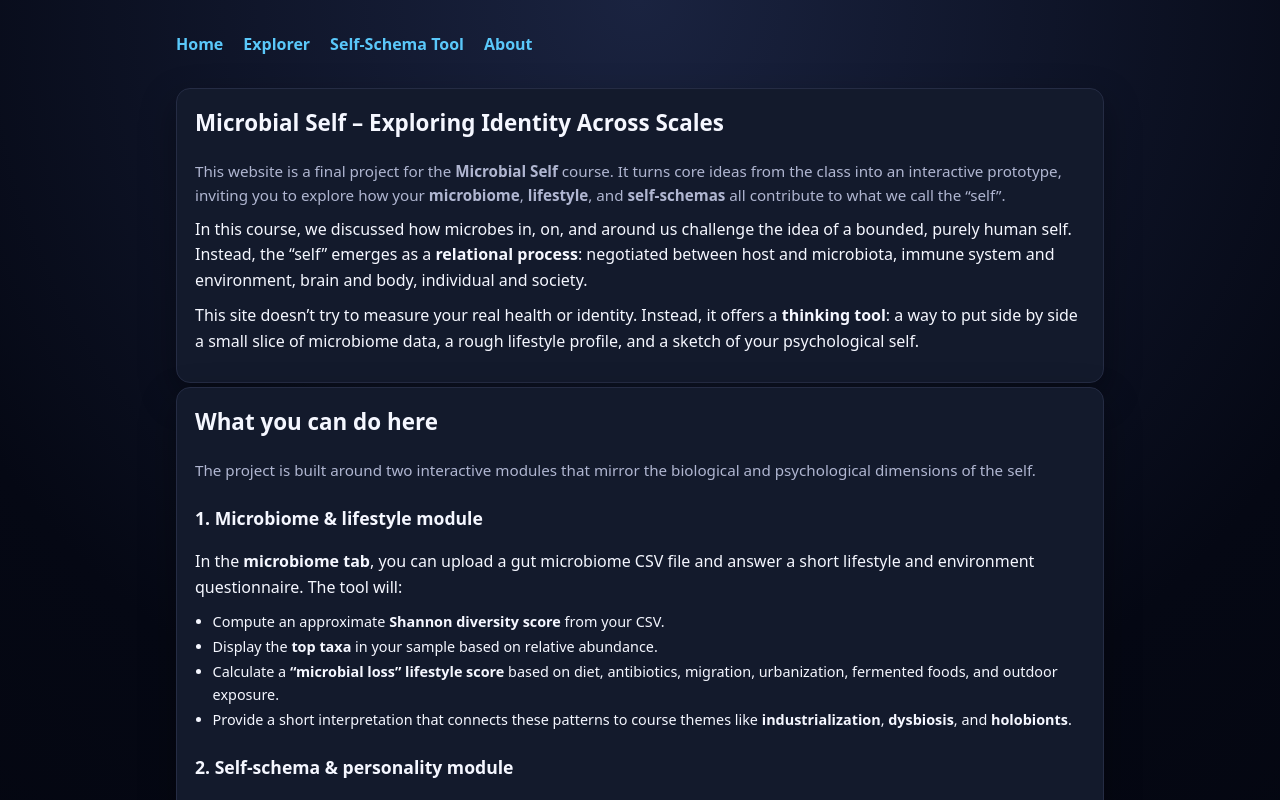
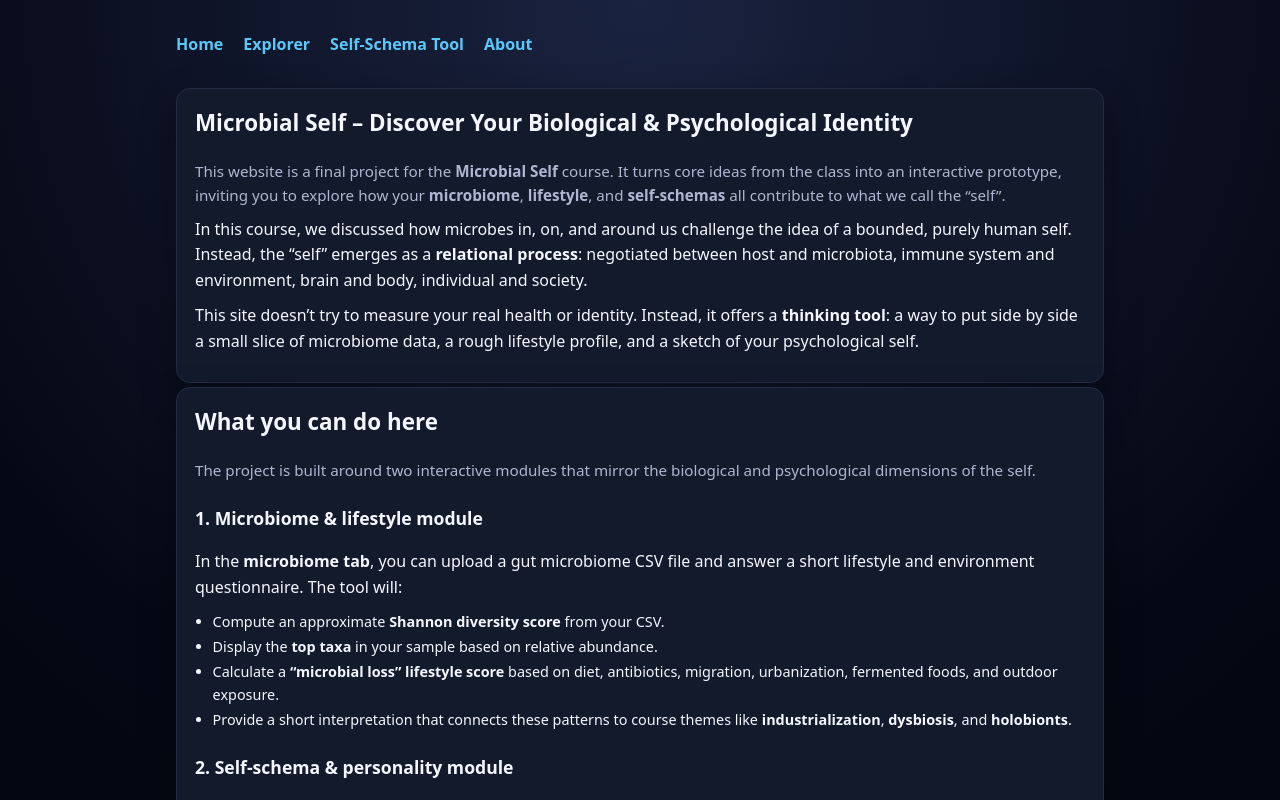
Before and after one commit to MicrobialSelf/MicrobialSelf.github.io, a React (Create React App) app in the folder site/: page / in a window 1280 px wide. Shown: the top 800 px of the page. Built offline with nearby package versions, Linux system fonts and the light colour scheme.

Commit message:
Update Home.jsx

```diff
--- a/site/src/pages/Home.jsx
+++ b/site/src/pages/Home.jsx
@@ -6,7 +6,7 @@ export default function Home() {
     <div>
 
       <div className="card">
-        <h2>Microbial Self – Exploring Identity Across Scales</h2>
+        <h2>Microbial Self – Discover Your Biological & Psychological Identity</h2>
         <p className="subtitle">
           This website is a final project for the <b>Microbial Self</b> course. It turns core ideas
           from the class into an interactive prototype, inviting you to explore how your
```
